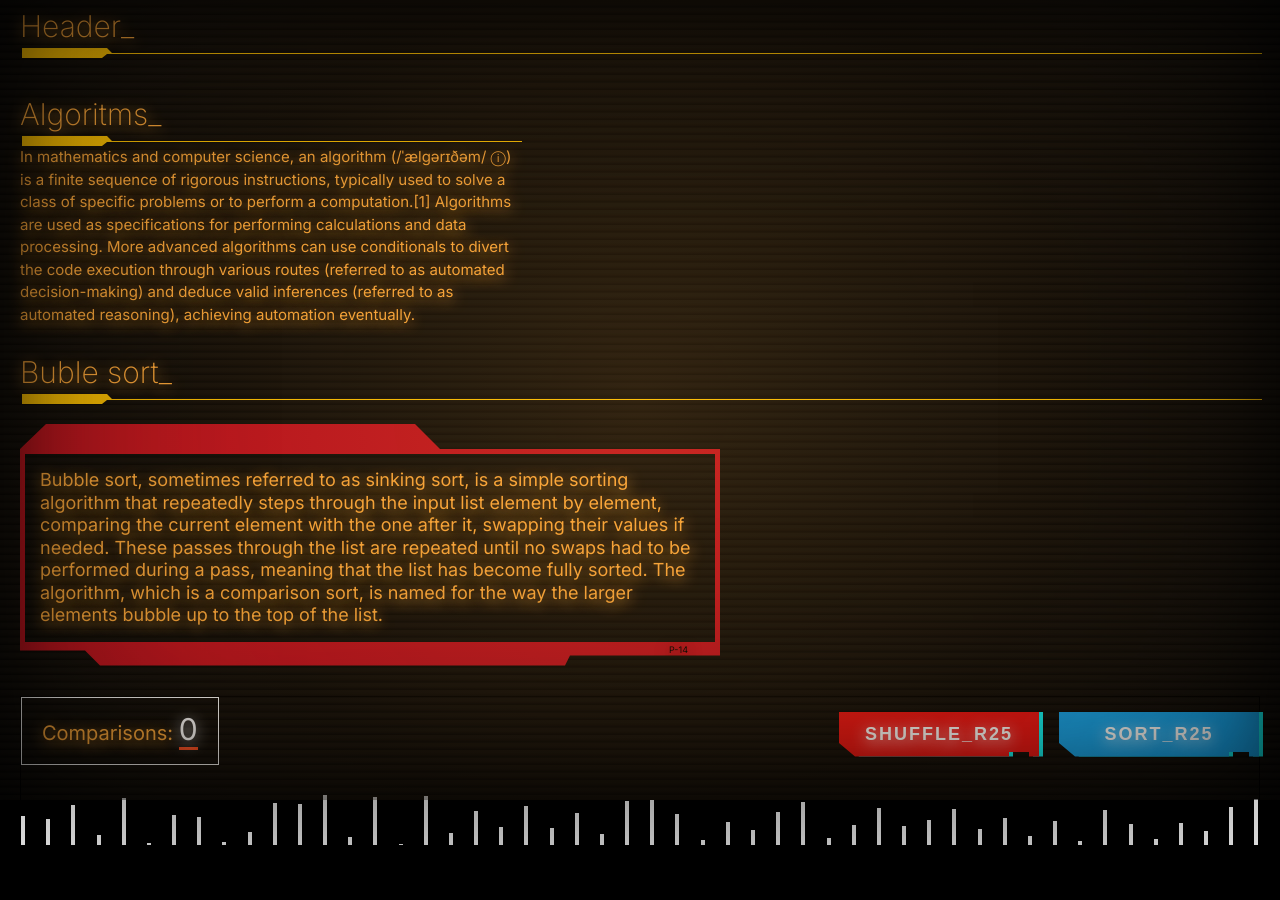
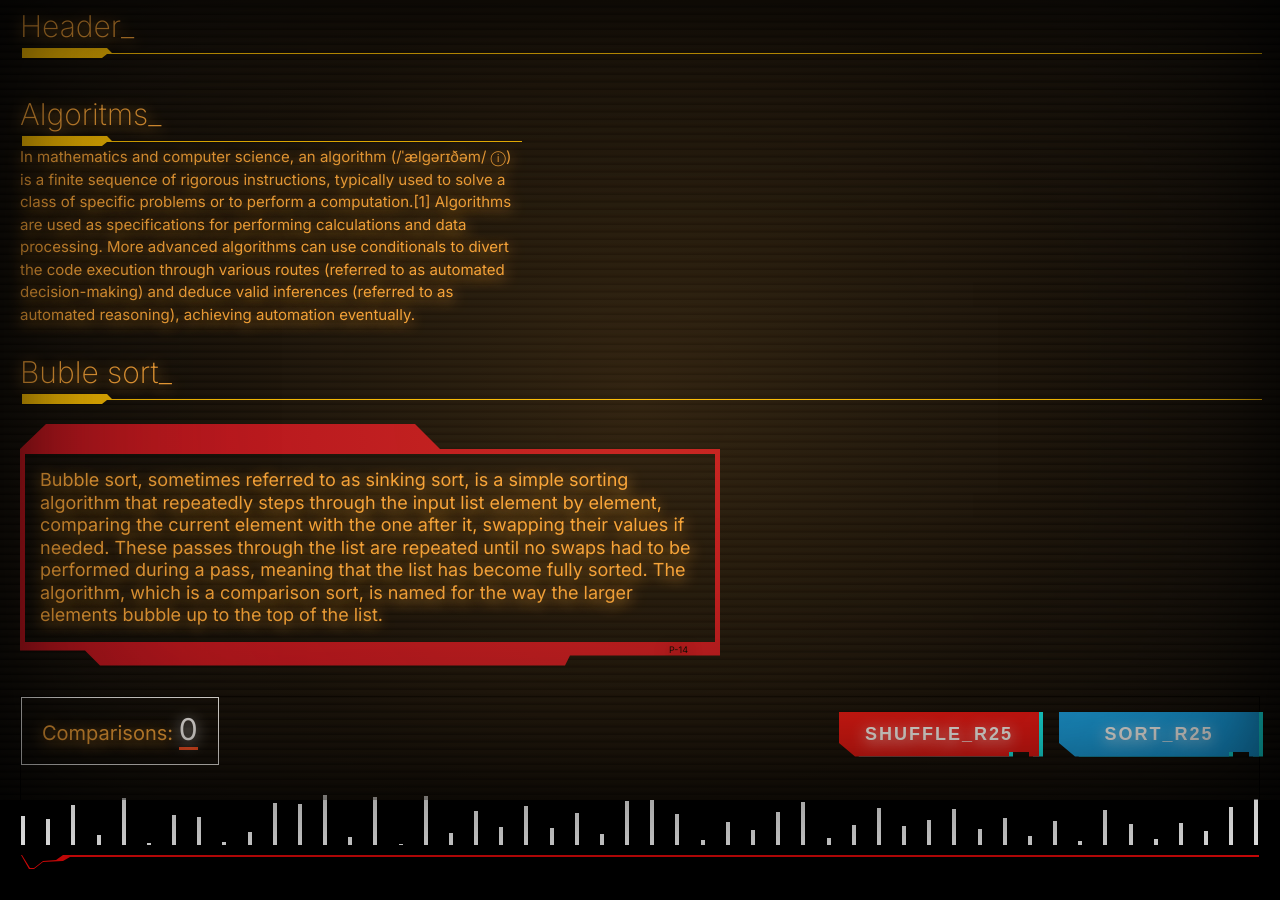
Before and after one commit to Andriikryl/algorithms, a Next.js app: page / in a window 1280 px wide. Before the commit the page ends 876 px from the top, so only its background shows below. Built offline with nearby package versions, Linux system fonts and the light colour scheme.

Commit message:
add Bord component

```diff
--- /dev/null
+++ b/src/components/bord/Bord.tsx
@@ -0,0 +1,7 @@
+import React from 'react'
+import style from "./style.module.css"
+export default function Bord() {
+  return (
+    <div className={style.bord}></div>
+  )
+}
--- /dev/null
+++ b/src/components/bord/style.module.css
@@ -0,0 +1,30 @@
+.bord{
+        height: 14px;
+        background-color: #e20909;
+        width: 100%;
+        clip-path: polygon(1px 0px, 0px 0px, 0px 0px, 8px 14px, 13px 14px, 22px 7px, 42px 6px, 49px 2px, 100% 2px, 100% 0px, 42px 0px, 35px 5px, 22px 6px, 13px 13px, 9px 13px);
+        animation-name: hr;
+        animation-duration: var(--glitched-long-duration);
+        animation-iteration-count: infinite;
+        animation-timing-function: linear;
+}
+@keyframes hr {
+    0% {
+      transform: skew(0deg);
+    }
+    15% {
+      transform: skew(0deg);
+    }
+    16% {
+      transform: skew(20deg);
+    }
+    20% {
+      transform: skew(20deg);
+    }
+    21% {
+      transform: skew(0deg);
+    }
+    100% {
+      right: 35px;
+    }
+  }
--- a/src/components/bubbleSortVisual/BubbleSortVisual.tsx
+++ b/src/components/bubbleSortVisual/BubbleSortVisual.tsx
@@ -4,6 +4,7 @@ import style from "./style.module.css";
 import { motion } from "framer-motion";
 import { AnimatedNumber } from "../animateValue/AnimatedNumber";
 import Button from "../button/Button";
+import Bord from "../bord/Bord";
 
 const NUMBERS = Array(50)
   .fill(1)
@@ -114,6 +115,7 @@ export function BubbleSortVisual({ fps = 15 }) {
           <Item key={`${num}-${i}`} num={num} isHighlighted={idx === i} />
         ))}
       </div>
+      <Bord />
     </div>
   );
 }
```
